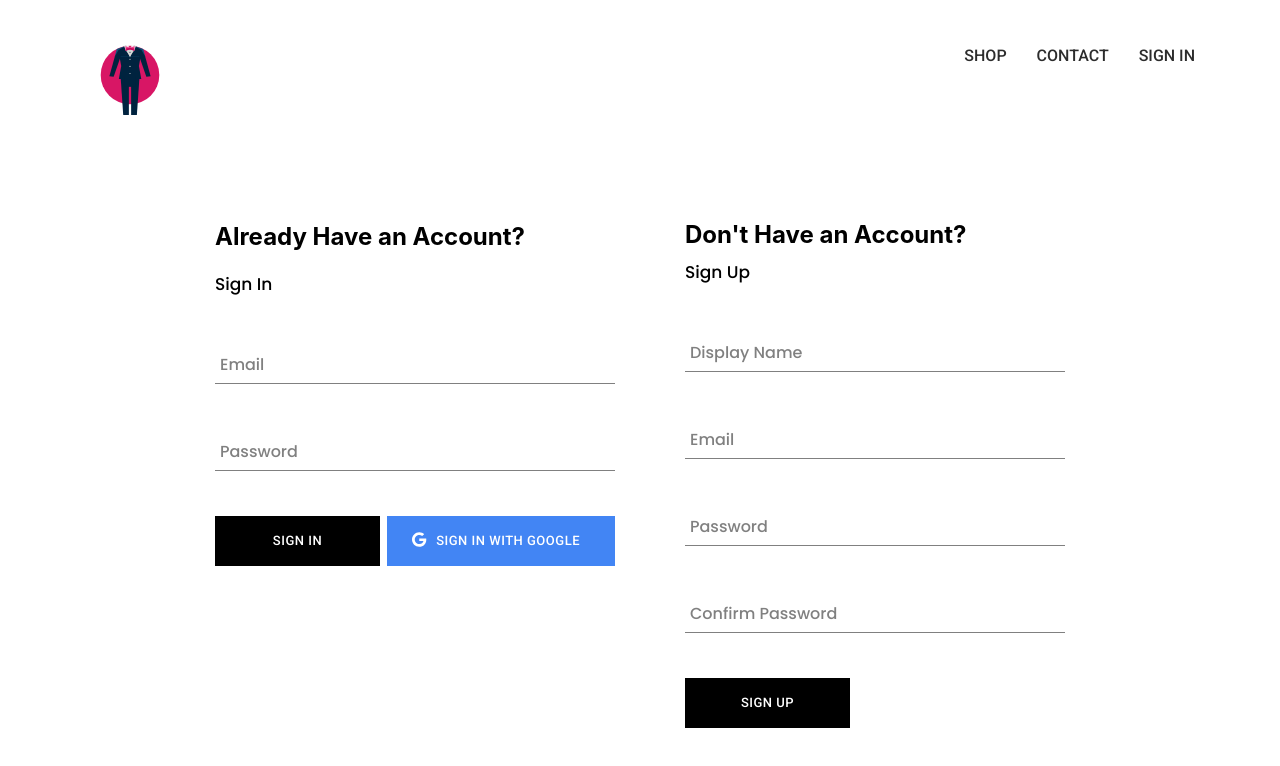
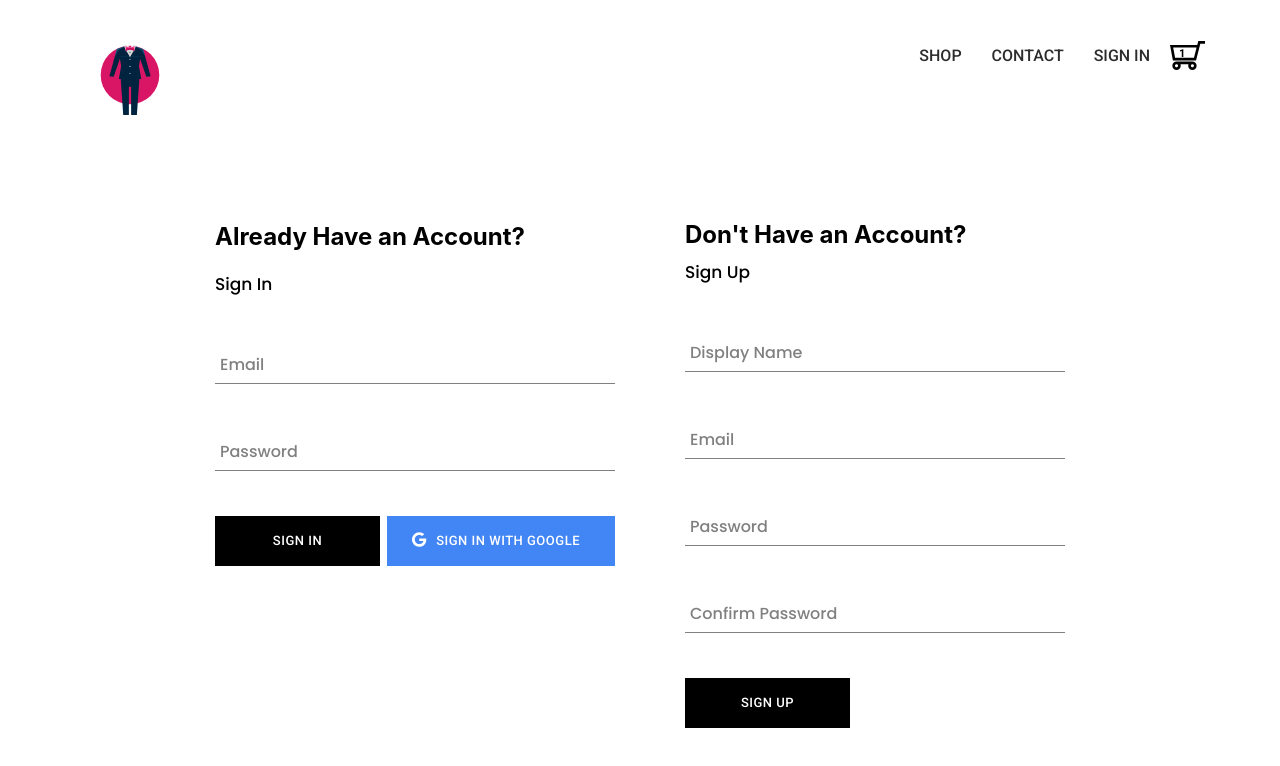
Before and after one commit to AasifFiraz/Trend-Clothing, a React (Create React App) app: page /signin in a window 1280 px wide. Shown: the top 766 px of the page. Built offline with nearby package versions, Linux system fonts and the light colour scheme; no server answers.

Commit message:
Cart icon added with cart dropdown and toggle feature

```diff
--- /dev/null
+++ b/src/components/cart-dropdown/cart-dropdown.component.jsx
@@ -0,0 +1,12 @@
+import React from "react";
+import CustomButton from "../custom-button/custom-button.component";
+import './cart-dropdown.styles.scss';
+
+const CartDropDown = () => (
+    <div className="cart-dropdown">
+        <div className="cart-items"></div>
+        <CustomButton>GO TO CHECKOUT</CustomButton>
+    </div>
+)
+
+export default CartDropDown;
--- /dev/null
+++ b/src/components/cart-dropdown/cart-dropdown.styles.scss
@@ -0,0 +1,24 @@
+.cart-dropdown {
+    position: absolute;
+    width: 240px;
+    height: 340px;
+    display: flex;
+    flex-direction: column;
+    padding: 20px;
+    border: 1px solid black;
+    background-color: white;
+    top: 90px;
+    right: 40px;
+    z-index: 5;
+
+    .cart-items {
+      height: 240px;
+      display: flex;
+      flex-direction: column;
+      overflow: scroll;
+    }
+
+    button {
+      margin-top: auto;
+    }
+  }
--- /dev/null
+++ b/src/components/cart-icon/cart-icon.component.jsx
@@ -0,0 +1,18 @@
+import React from "react";
+import {connect} from 'react-redux';
+import { ReactComponent as CartIcon } from "../../assets/cart-icon.svg";
+import { ToggleCartHidden } from "../../redux/cart/cart.actions";
+import './cart-icon.styles.scss';
+
+const ShoppingIcon = ({ToggleCartHidden}) => (
+    <div className="full-cart-icon" onClick={ToggleCartHidden}>
+        <CartIcon className="cart-icon"/>
+        <span className="item-count">1</span>
+    </div>
+)
+
+const mapDispatchToProps = (dispatch) => ({
+    ToggleCartHidden: () => dispatch(ToggleCartHidden())
+})
+
+export default connect(null,mapDispatchToProps)(ShoppingIcon);
--- /dev/null
+++ b/src/components/cart-icon/cart-icon.styles.scss
@@ -0,0 +1,24 @@
+@import url('https://fonts.googleapis.com/css2?family=Roboto:wght@300;700&display=swap');
+.full-cart-icon {
+    width: 45px;
+    height: 45px;
+    position: relative;
+    display: flex;
+    align-items: center;
+    justify-content: center;
+    cursor: pointer;
+
+    .cart-icon {
+      width: 35px;
+      height: 35px;
+    }
+
+    .item-count {
+      position: absolute;
+      font-size: 11px;
+      font-weight: bold;
+      bottom: 18px;
+      font-family: 'Roboto', sans-serif;
+      left: 14px;
+    }
+  }
--- a/src/components/header/header.component.jsx
+++ b/src/components/header/header.component.jsx
@@ -2,10 +2,12 @@ import React from 'react';
 import { Link ,useNavigate } from "react-router-dom";
 import { auth } from '../../firebase/firebase.utils.js';
 import { connect } from 'react-redux';
+import CartIcon from '../cart-icon/cart-icon.component.jsx';
 import { ReactComponent as Logo } from '../../assets/suit.svg';
+import CartDropDown from '../cart-dropdown/cart-dropdown.component.jsx';
 import './header.styles.scss';
 
-const Header = ({currentUser}) => {
+const Header = ({currentUser, hidden}) => {
     const navigate = useNavigate();
     return (
         <div className='header'>
@@ -21,13 +23,19 @@ const Header = ({currentUser}) => {
                     :
                     <Link className='option' to='/signin'>SIGN IN</Link>
                 }
+                <CartIcon />
             </div>
+            {
+            hidden ? null :
+            <CartDropDown />
+            }
         </div>
     )
 }
 
-const mapStateToProps = (state) => ({
-    currentUser: state.user.currentUser
+const mapStateToProps = ({user: { currentUser }, cart: { hidden }}) => ({
+    currentUser,
+    hidden
 });
 
 export default connect(mapStateToProps)(Header);
--- /dev/null
+++ b/src/redux/cart/cart.actions.js
@@ -0,0 +1,5 @@
+import { cartActionTypes } from "./cart.types";
+
+export const ToggleCartHidden = () => ({
+    type: cartActionTypes.TOGGLE_CART_HIDDEN
+})
--- /dev/null
+++ b/src/redux/cart/cart.reducer.js
@@ -0,0 +1,19 @@
+import { cartActionTypes } from "./cart.types";
+
+const INITIAL_STATE = {
+    hidden: true
+}
+
+const CartReducer = (state = INITIAL_STATE, action) => {
+    switch (action.type) {
+        case cartActionTypes.TOGGLE_CART_HIDDEN:
+            return{
+                ...state,
+                hidden: !state.hidden
+            }
+        default:
+            return state;
+    }
+}
+
+export default CartReducer;
--- /dev/null
+++ b/src/redux/cart/cart.types.js
@@ -0,0 +1,3 @@
+export const cartActionTypes = {
+    TOGGLE_CART_HIDDEN: 'TOGGLE_CART_HIDDEN'
+};
--- a/src/redux/root-reducer.js
+++ b/src/redux/root-reducer.js
@@ -1,6 +1,8 @@
 import { combineReducers } from "redux";
 import UserReducer from "./user/user.reducer";
+import CartReducer from "./cart/cart.reducer";
 
 export default combineReducers({
-    user: UserReducer
+    user: UserReducer,
+    cart: CartReducer
 });
```
Also changed, not shown: src/assets/cart-icon.svg (added).
